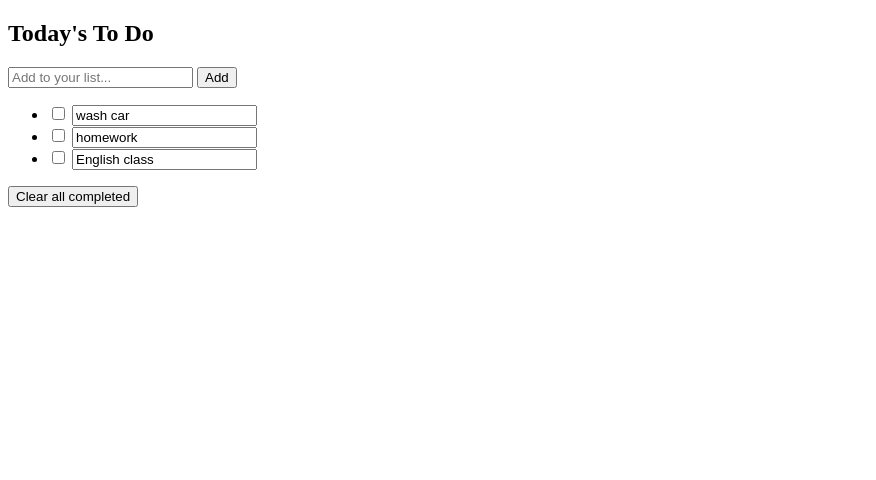
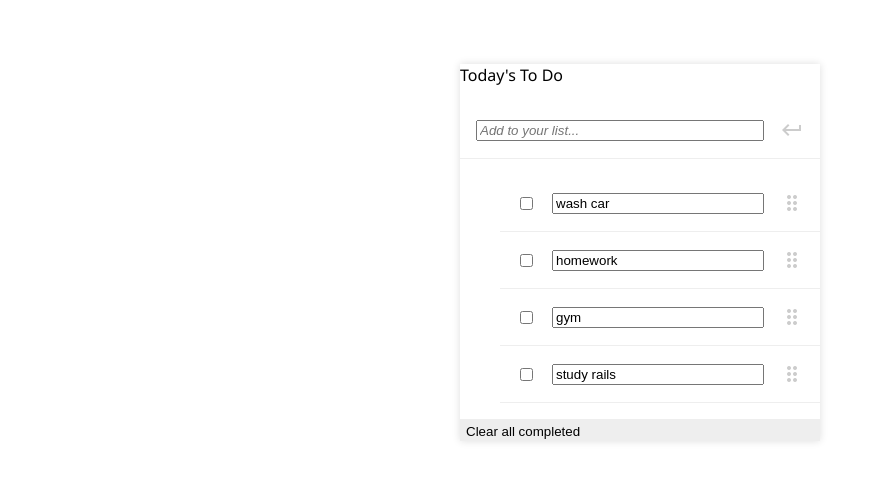
Before and after one commit to anapdh/todo-list, a website built with webpack: page src/index.html in a window 1280 px wide. Shown: the whole page, without its empty margins (0-876 px from the left). Built offline with nearby package versions, Linux system fonts and the light colour scheme.

Commit message:
Add style

```diff
--- a/package.json
+++ b/package.json
@@ -4,9 +4,9 @@
   "description": "",
   "private": true,
   "scripts": {
-    "build": "webpack",
-    "test": "echo \"Error: no test specified\" && exit 1",
-    "watch": "npm-watch"
+    "build": "webpack --mode production",
+    "watch": "webpack --watch",
+    "test": "echo \"Error: no test specified\" && exit 1"
   },
   "keywords": [],
   "author": "",
--- a/src/index.html
+++ b/src/index.html
@@ -3,22 +3,24 @@
 
 <head>
     <meta charset="UTF-8">
+    <meta http-equiv="X-UA-Compatible" content="IE=edge">
     <meta name="viewport" content="width=device-width, initial-scale=1.0">
-    <title>Todo List</title>
+    <title>To do</title>
+    <link href="https://fonts.googleapis.com/icon?family=Material+Icons" rel="stylesheet">
 </head>
 
 <body>
     <div class="container">
-            <h2 class="header">Today's To Do</h2>
-        <div class="new-todo">
-            <input class="new-task" type="text" placeholder="Add to your list...">
-            <button class="add-task-btn" type="button">Add</button>
+            <p class="todo-header">Today's To Do</p>
+        <div class="todos">
+            <input class="new-todo-input" type="text" placeholder="Add to your list..." style="font-style:italic">
+            <span class="material-icons btn-icon">keyboard_return</span>
         </div>
         <ul class="todo-list">
-            <!-- TASKS HERE -->
+
         </ul>
-        <div class="clear-todos">
-            <button class="clear-btn" type="button">Clear all completed</button>
+        <div class="btn-item item">
+            <button class="btn-clear-todos" type="button">Clear all completed</button>
         </div>
     </div>
 </body>
--- a/src/index.js
+++ b/src/index.js
@@ -1,7 +1,6 @@
-import _ from 'lodash';
-import './style.css';
+  import './style.css';
 
-const todoList = document.querySelector('.todo-list');
+const list = document.querySelector('.todo-list');
 
 const myList = [
   {
@@ -15,23 +14,29 @@ const myList = [
     index: 2,
   },
   {
-    description: 'English class',
+    description: 'gym',
     completed: false,
     index: 3,
+  },
+  {
+    description: 'study rails',
+    completed: false,
+    index: 4,
   },
 ];
 
 function todoTasks() {
   myList.forEach((todo) => {
     const newTask = `
-    <li class="todo-item item" data-index="${todo.index}">
-      <input class="todo-checkbox" type="checkbox" value="${todo.index}">
-      <input class="todo-text" type="text" value="${todo.description}">
+    <li class="todos" data-index="${todo.index}">
+      <input class="todo-check" type="checkbox" value="${todo.index}">
+      <input class="todo-description" type="text" value="${todo.description}">
+      <span class="material-icons btn-icon drag-icon">drag_indicator</span>
     </li>
     `;
 
-    todoList.innerHTML += newTask;
+    list.innerHTML += newTask;
   });
 }
 
-window.addEventListener('load', () => todoTasks());
+window.addEventListener('load', todoTasks);
--- a/src/style.css
+++ b/src/style.css
@@ -1,3 +1,62 @@
-.hello {
-  color: red;
+.container {
+  width: 360px;
+  margin: 4rem auto;
+  background-color: #fff;
+  box-shadow: 0 0 8px #0002;
+  font-family: 'Segoe UI', Tahoma, Geneva, Verdana, sans-serif;
 }
+
+.list-icon {
+  margin-right: 1rem;
+  font-size: 2rem;
+  color: #fff;
+}
+
+.new-todo-input {
+  width: 100%;
+  margin-right: 1rem;
+}
+
+.todos {
+  display: flex;
+  align-items: center;
+  padding: 1rem;
+  border-bottom: 1px solid #eee;
+}
+
+.todo-description {
+  width: 100%;
+  margin: 0 1rem;
+}
+
+.btn-icon {
+  color: #ccc;
+  cursor: pointer;
+}
+
+.btn-delete {
+  margin: auto 0.5rem;
+}
+
+.drag-icon {
+  cursor: move;
+}
+
+.btn-delete:hover {
+  color: blue;
+}
+
+.btn-item {
+  background-color: #eee;
+}
+
+.btn-clear-todos {
+  margin: auto;
+  border: none;
+  background-color: transparent;
+}
+
+.btn-clear-todos:hover {
+  text-decoration: underline;
+  color: #f44;
+}
```
Also changed, not shown: dist/bundle.js, dist/bundle.js.LICENSE.txt (deleted), dist/index.html, 1 other file.
